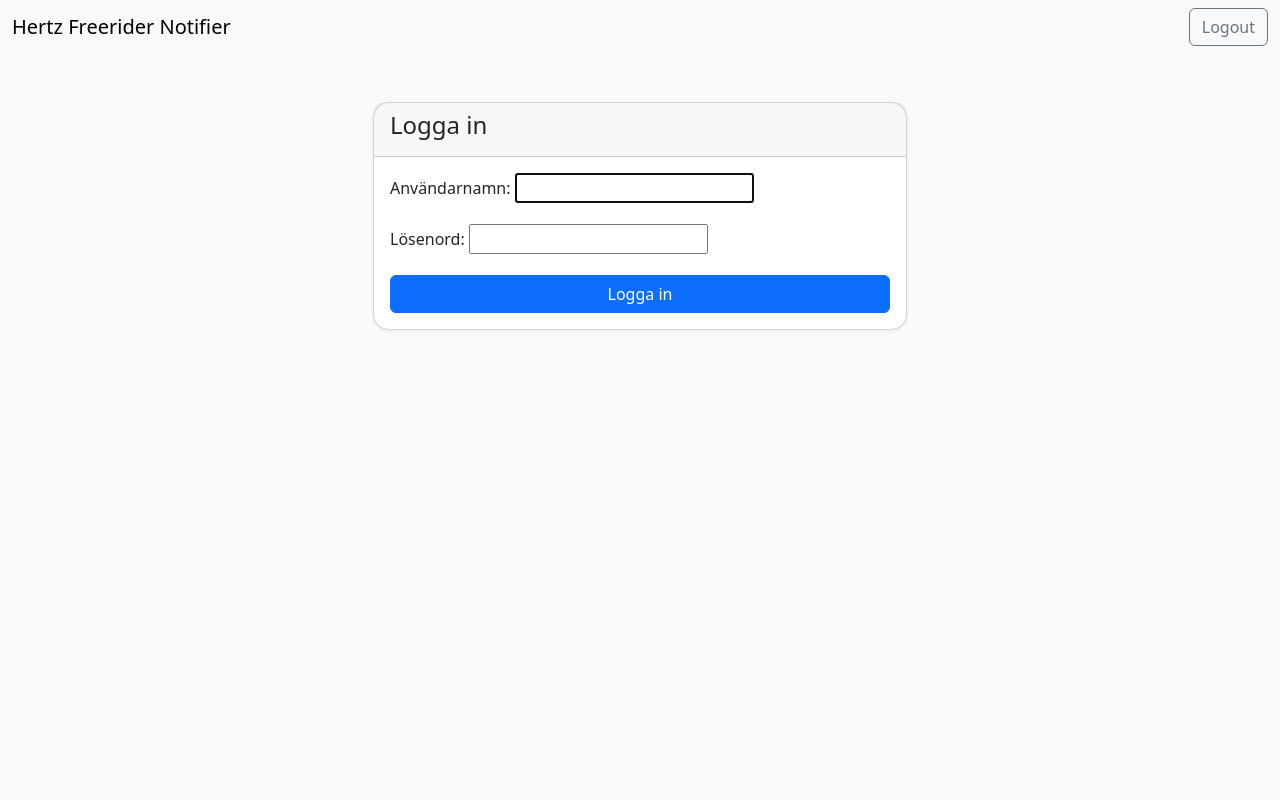
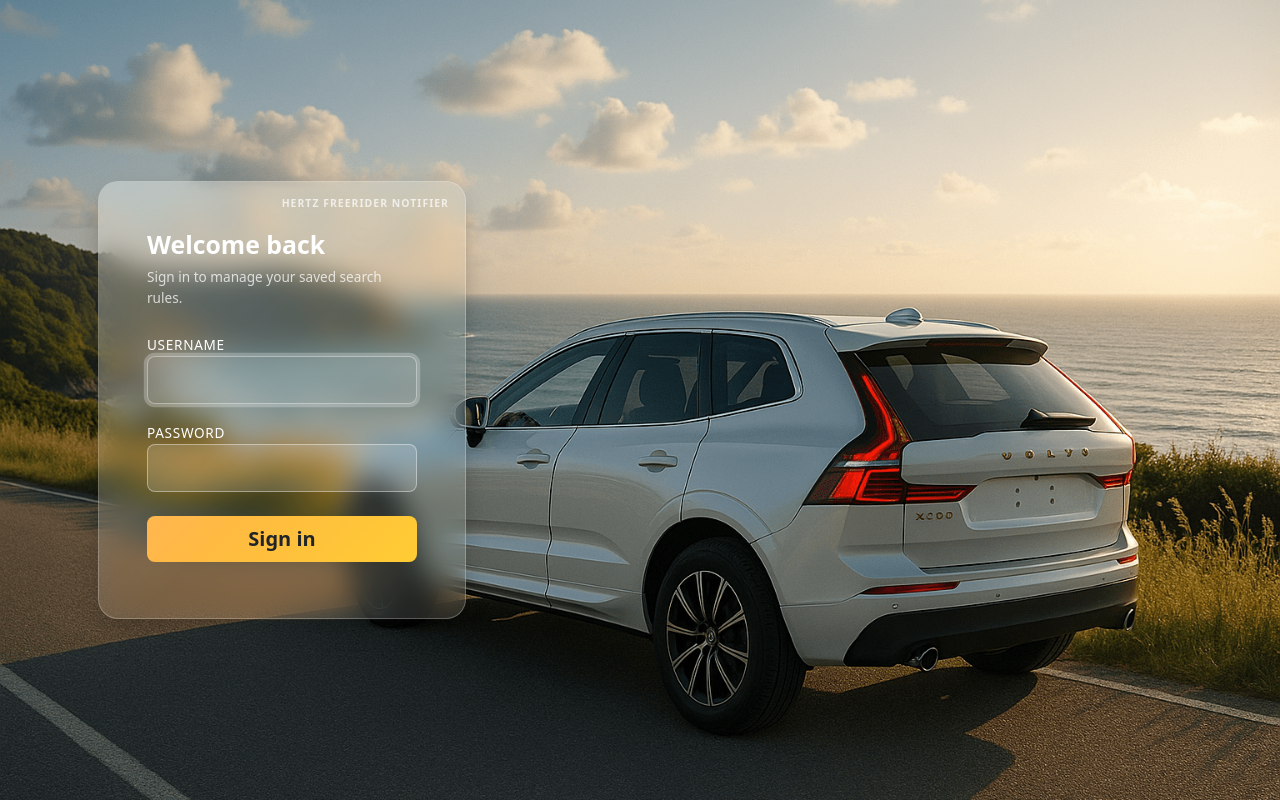
Before and after one commit to cr3ation/hertz-freerider-notifier, a Django app: page /accounts/login/ in a window 1280 px wide. Run offline with Django 5.2, Linux system fonts and the light colour scheme; parts of the project's set-up code (start-up, migrations or seed data) failed here and were passed over.

Commit message:
Login page design updated

```diff
--- a/scheduler/templates/registration/login.html
+++ b/scheduler/templates/registration/login.html
@@ -1,44 +1,81 @@
 {% extends 'scheduler/base.html' %}
+{% load static %}
+{% load scheduler_extras %}
 
-{% block title %}Logga in{% endblock %}
+{% block title %}Sign in{% endblock %}
 
 {% block content %}
-<div class="container mt-5">
-    <div class="row justify-content-center">
-        <div class="col-md-6">
-            <div class="card">
-                <div class="card-header">
-                    <h4>Logga in</h4>
-                </div>
-                <div class="card-body">
-                    <form method="post">
+<style>
+    body {
+        /* Bakgrundsbild */
+        background: url('{% static "img/background_03.png" %}') center center / cover no-repeat fixed !important;
+        min-height: 100vh;
+        display: flex;
+        align-items: center;
+        justify-content: center;
+        font-family: system-ui,-apple-system,"Segoe UI",Roboto,"Helvetica Neue",Arial,sans-serif;
+    }
+    .login-wrapper { width: 100%; max-width: 400px; padding: 1rem; }
+    .glass-card {
+            background: rgba(255,255,255,0.12);
+            backdrop-filter: blur(14px) saturate(160%);
+            -webkit-backdrop-filter: blur(14px) saturate(160%);
+            border-radius: 1.25rem;
+            border: 1px solid rgba(255,255,255,0.25);
+            box-shadow: 0 10px 30px -10px rgba(0,0,0,.4);
+            color: #fff;
+            position: relative;
+            overflow: hidden;
+    }
+    .glass-card:before {
+            content: "";
+            position: absolute; inset: 0;
+            background: linear-gradient(135deg, rgba(255,255,255,.25) 0%, rgba(255,255,255,0) 60%);
+            pointer-events: none;
+    }
+    .glass-card h1 { font-size: 1.55rem; font-weight: 600; margin-bottom: .5rem; }
+    .muted { font-size: .85rem; opacity: .75; }
+    .form-control, .form-control:focus { background: rgba(255,255,255,0.15); border: 1px solid rgba(255,255,255,0.4); color: #fff; }
+    .form-control:focus { box-shadow: 0 0 0 .2rem rgba(255,255,255,0.25); }
+    label { font-weight: 500; font-size: .85rem; text-transform: uppercase; letter-spacing: .05em; }
+    .btn-login { background: linear-gradient(135deg,#ffb347,#ffcc33); border: none; font-weight:600; }
+    .btn-login:hover { filter: brightness(1.05); }
+    .errors { background:#dc3545; color:#fff; border-radius:.5rem; padding:.75rem 1rem; font-size:.8rem; margin-bottom:1rem; }
+    .brand-badge { position:absolute; top:.9rem; right:1rem; font-size:.65rem; letter-spacing:.1em; font-weight:600; opacity:.7; }
+    @media (max-width: 576px) { body { padding: 1.25rem 0; } .glass-card { border-radius: 1rem; } }
+    nav.navbar { display: none; } /* Göm standard-nav på login */
+</style>
+
+<div class="login-wrapper">
+    <div class="glass-card p-4 p-md-5">
+        <div class="brand-badge">HERTZ FREERIDER NOTIFIER</div>
+        <h1>Welcome back</h1>
+        <p class="muted mb-4">Sign in to manage your saved search rules.</p>
+        <form method="post" novalidate>
             {% csrf_token %}
 
             {% if form.errors %}
-                            <div class="alert alert-danger">
-                                {{ form.errors }}
+                <div class="errors">
+                    <strong>Fel vid inloggning:</strong><br>
+                    {% for field, error_list in form.errors.items %}
+                            {% for error in error_list %}{{ error }}<br>{% endfor %}
+                    {% endfor %}
                 </div>
             {% endif %}
 
             <div class="mb-3">
-                            <label for="{{ form.username.id_for_label }}" class="form-label">Användarnamn:</label>
-                            {{ form.username }}
+            <label for="{{ form.username.id_for_label }}">Username</label>
+                {{ form.username|add_class:"form-control form-control-lg" }}
             </div>
-
-                        <div class="mb-3">
-                            <label for="{{ form.password.id_for_label }}" class="form-label">Lösenord:</label>
-                            {{ form.password }}
+            <div class="mb-4">
+            <label for="{{ form.password.id_for_label }}">Password</label>
+                {{ form.password|add_class:"form-control form-control-lg" }}
             </div>
-
-                        <div class="d-grid">
-                            <button type="submit" class="btn btn-primary">Logga in</button>
+            <div class="d-grid mb-2">
+            <button class="btn btn-login btn-lg text-dark" type="submit">Sign in</button>
             </div>
-
             <input type="hidden" name="next" value="{{ next }}" />
         </form>
     </div>
 </div>
-        </div>
-    </div>
-</div>
 {% endblock %}
--- a/scheduler/templatetags/scheduler_extras.py
+++ b/scheduler/templatetags/scheduler_extras.py
@@ -1,4 +1,6 @@
 from django import template
+
+"""Custom template filters for scheduler app."""
 
 register = template.Library()
 
@@ -8,3 +10,18 @@
         return d.get(key, 0)
     except Exception:
         return ''
+
+@register.filter(name='add_class')
+def add_class(field, css):
+    """Add CSS class(es) to a Django form field widget in templates.
+
+    Usage: {{ form.field|add_class:"form-control" }}
+    Supports multiple classes separated by spaces and preserves existing ones.
+    """
+    try:
+        existing = field.field.widget.attrs.get('class', '')
+        classes = f"{existing} {css}".strip() if existing else css
+        field.field.widget.attrs['class'] = classes
+        return field
+    except Exception:
+        return field
```
Also changed, not shown: 4 other files. Lines whose indentation alone changed are shown as unchanged.
